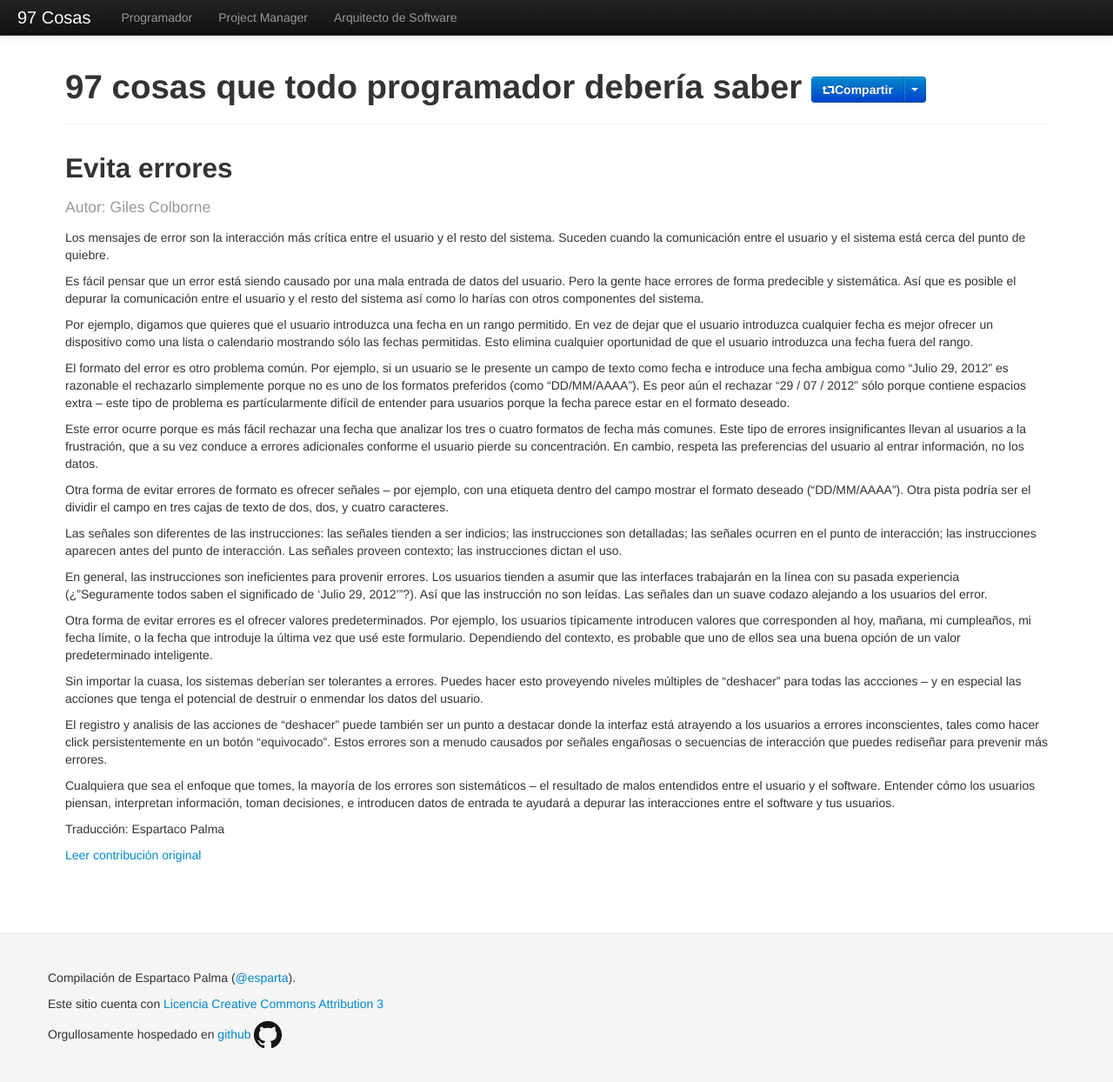
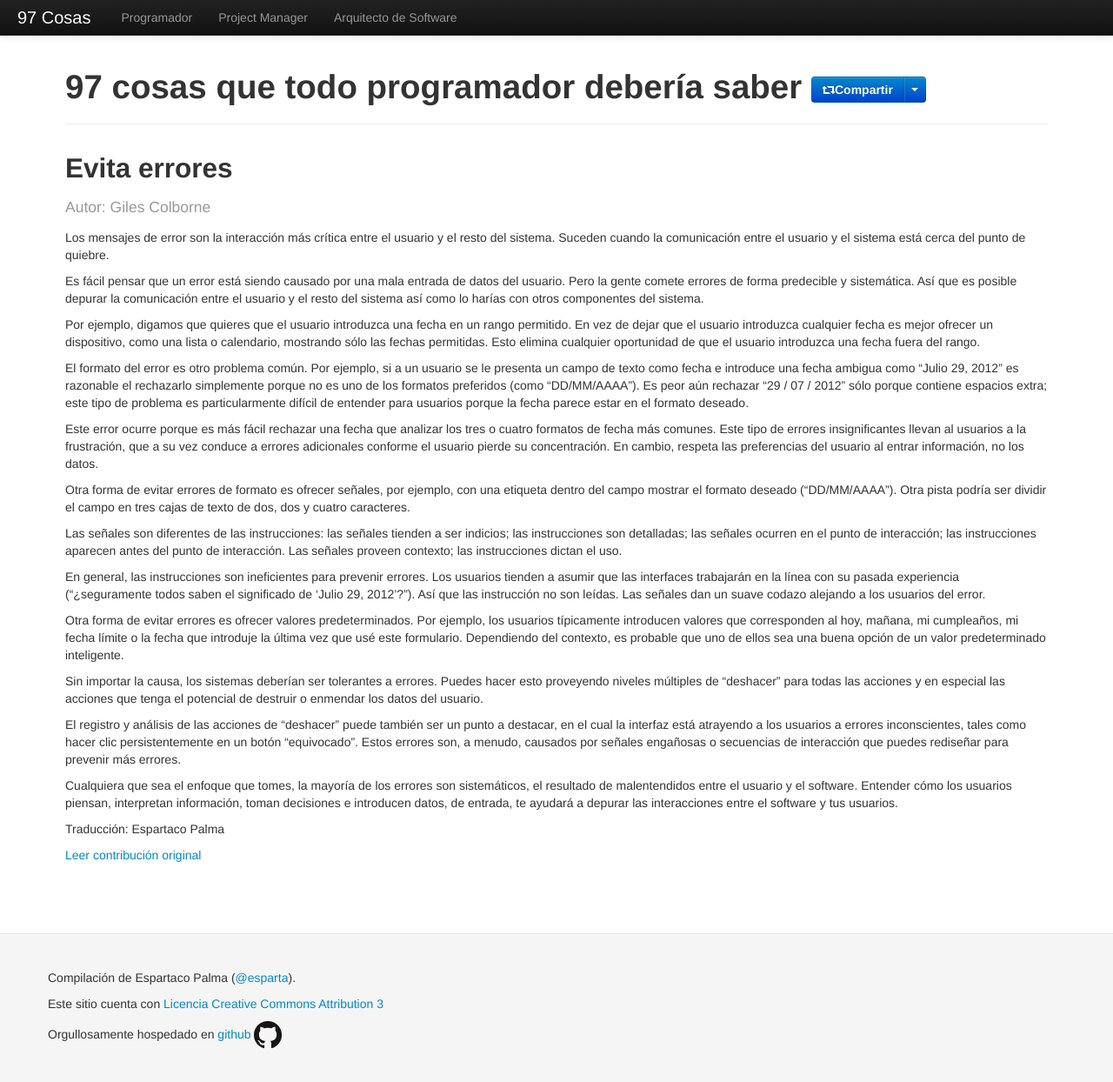
Before and after one commit to esparta/97cosas, a Jekyll site: the page built from programador/evita-errores.md, in a window 1280 px wide and 1246 px high. Shown: the whole window at 87% size. Built offline with Jekyll 4.4.1, drawn with Linux system fonts in a browser that asks for light colours; comment, search, counter and statistics services are not loaded.

Commit message:
Spelling corrections on evita-errores

```diff
--- a/programador/evita-errores.md
+++ b/programador/evita-errores.md
@@ -12,24 +12,25 @@ el resto del sistema. Suceden cuando la comunicación entre el usuario y
 el sistema está cerca del punto de quiebre.
 
 Es fácil pensar que un error está siendo causado por una mala entrada de
-datos del usuario. Pero la gente hace errores de forma predecible y
-sistemática. Así que es posible el depurar la comunicación entre el
-usuario y el resto del sistema así como lo harías con otros componentes
-del sistema.
+datos del usuario. Pero la gente comete errores de forma predecible y
+sistemática. Así que es posible depurar la comunicación entre el usuario
+y el resto del sistema así como lo harías con otros componentes del
+sistema.
 
 Por ejemplo, digamos que quieres que el usuario introduzca una fecha en
 un rango permitido. En vez de dejar que el usuario introduzca cualquier
-fecha es mejor ofrecer un dispositivo como una lista o calendario
+fecha es mejor ofrecer un dispositivo, como una lista o calendario,
 mostrando sólo las fechas permitidas. Esto elimina cualquier oportunidad
 de que el usuario introduzca una fecha fuera del rango.
 
-El formato del error es otro problema común. Por ejemplo, si un usuario
-se le presente un campo de texto como fecha e introduce una fecha
-ambigua como "Julio 29, 2012" es razonable el rechazarlo simplemente
-porque no es uno de los formatos preferidos (como "DD/MM/AAAA"). Es peor
-aún el rechazar "29 / 07 / 2012" sólo porque contiene espacios extra --
-este tipo de problema es partícularmente difícil de entender para
-usuarios porque la fecha parece estar en el formato deseado.
+El formato del error es otro problema común. Por ejemplo, si a un
+usuario se le presenta un campo de texto como fecha e introduce una
+fecha ambigua como “Julio 29, 2012” es razonable el rechazarlo
+simplemente porque no es uno de los formatos preferidos (como
+“DD/MM/AAAA”). Es peor aún rechazar “29 / 07 / 2012” sólo porque
+contiene espacios extra; este tipo de problema es particularmente
+difícil de entender para usuarios porque la fecha parece estar en el
+formato deseado.
 
 Este error ocurre porque es más fácil rechazar una fecha que analizar
 los tres o cuatro formatos de fecha más comunes. Este tipo de errores
@@ -38,10 +39,10 @@ conduce a errores adicionales conforme el usuario pierde su
 concentración. En cambio, respeta las preferencias del usuario al entrar
 información, no los datos.
 
-Otra forma de evitar errores de formato es ofrecer señales -- por
-ejemplo, con una etiqueta dentro del campo mostrar el formato deseado
-("DD/MM/AAAA"). Otra pista podría ser el dividir el campo en tres cajas
-de texto de dos, dos, y cuatro caracteres.
+Otra forma de evitar errores de formato es ofrecer señales, por ejemplo,
+con una etiqueta dentro del campo mostrar el formato deseado
+(“DD/MM/AAAA”). Otra pista podría ser dividir el campo en tres cajas de
+texto de dos, dos y cuatro caracteres.
 
 Las señales son diferentes de las instrucciones: las señales tienden a
 ser indicios; las instrucciones son detalladas; las señales ocurren en
@@ -49,33 +50,33 @@ el punto de interacción; las instrucciones aparecen antes del punto de
 interacción. Las señales proveen contexto; las instrucciones dictan el
 uso.
 
-En general, las instrucciones son ineficientes para provenir errores.
+En general, las instrucciones son ineficientes para prevenir errores.
 Los usuarios tienden a asumir que las interfaces trabajarán en la línea
-con su pasada experiencia (¿"Seguramente todos saben el significado de
-'Julio 29, 2012'"?). Así que las instrucción no son leídas. Las señales
+con su pasada experiencia (“¿seguramente todos saben el significado de
+‘Julio 29, 2012’?”). Así que las instrucción no son leídas. Las señales
 dan un suave codazo alejando a los usuarios del error.
 
-Otra forma de evitar errores es el ofrecer valores predeterminados. Por
+Otra forma de evitar errores es ofrecer valores predeterminados. Por
 ejemplo, los usuarios típicamente introducen valores que corresponden al
-hoy, mañana, mi cumpleaños, mi fecha límite, o la fecha que introduje la
+hoy, mañana, mi cumpleaños, mi fecha límite o la fecha que introduje la
 última vez que usé este formulario. Dependiendo del contexto, es
 probable que uno de ellos sea una buena opción de un valor
 predeterminado inteligente.
 
-Sin importar la cuasa, los sistemas deberían ser tolerantes a errores.
-Puedes hacer esto proveyendo niveles múltiples de "deshacer" para todas
-las accciones -- y en especial las acciones que tenga el potencial de
+Sin importar la causa, los sistemas deberían ser tolerantes a errores.
+Puedes hacer esto proveyendo niveles múltiples de “deshacer” para todas
+las acciones y en especial las acciones que tenga el potencial de
 destruir o enmendar los datos del usuario.
 
-El registro y analisis de las acciones de "deshacer" puede también ser
-un punto a destacar donde la interfaz está atrayendo a los usuarios a
-errores inconscientes, tales como hacer click persistentemente en un
-botón "equivocado". Estos errores son a menudo causados por señales
-engañosas o secuencias de interacción que puedes rediseñar para prevenir
-más errores.
+El registro y análisis de las acciones de “deshacer” puede también ser
+un punto a destacar, en el cual la interfaz está atrayendo a los
+usuarios a errores inconscientes, tales como hacer clic persistentemente
+en un botón “equivocado”. Estos errores son, a menudo, causados por
+señales engañosas o secuencias de interacción que puedes rediseñar para
+prevenir más errores.
 
 Cualquiera que sea el enfoque que tomes, la mayoría de los errores son
-sistemáticos -- el resultado de malos entendidos entre el usuario y el
+sistemáticos, el resultado de malentendidos entre el usuario y el
 software. Entender cómo los usuarios piensan, interpretan información,
-toman decisiones, e introducen datos de entrada te ayudará a depurar las
-interacciones entre el software y tus usuarios.
+toman decisiones e introducen datos, de entrada, te ayudará a depurar
+las interacciones entre el software y tus usuarios.
```
